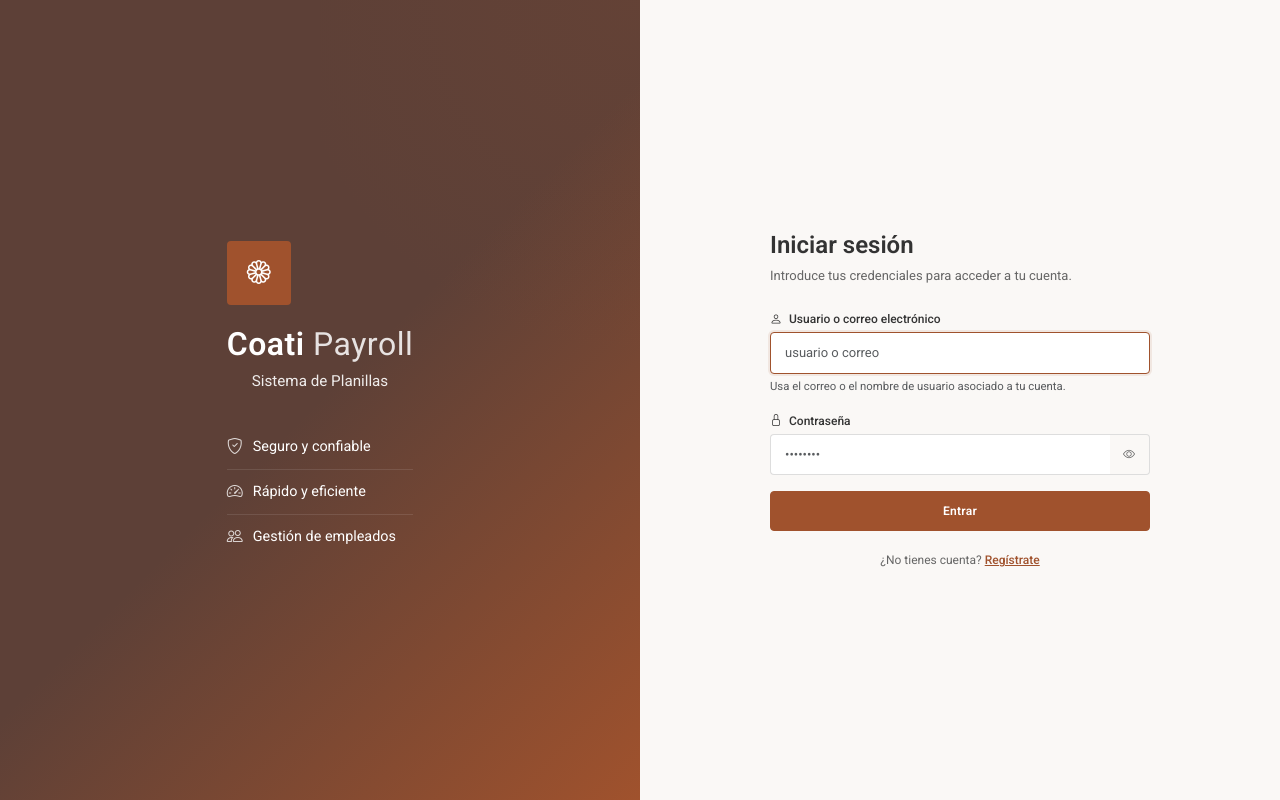
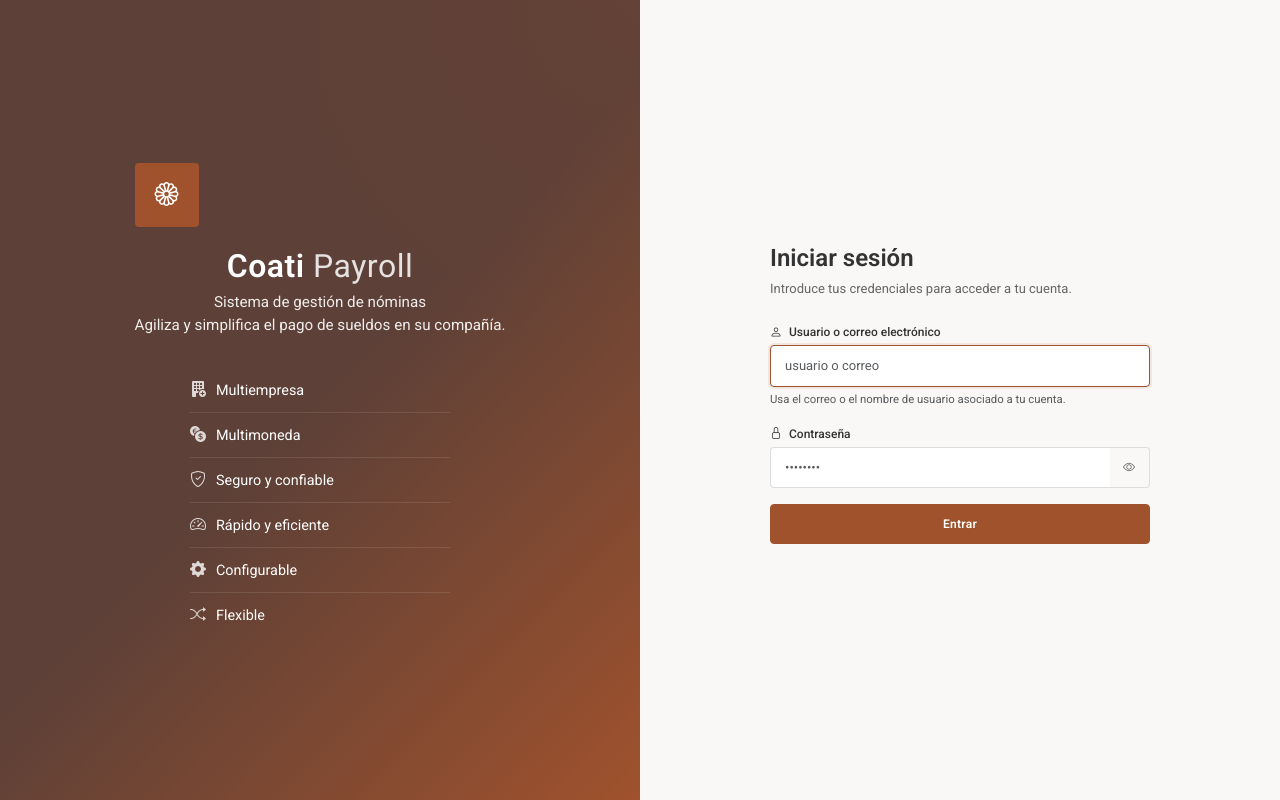
Before and after one commit to williamjmorenor/coati-payroll, a Flask app: page /auth/login in a window 1280 px wide. Run offline with Flask 3, Linux system fonts and the light colour scheme.

Commit message:
refactor: Login Screen
Signed-off-by: William Moreno Reyes <williamjmorenor@gmail.com>

```diff
--- a/coati_payroll/templates/auth/login.html
+++ b/coati_payroll/templates/auth/login.html
@@ -29,9 +29,22 @@
                 <div class="logo-container">
                     <span class="logo-placeholder logo-large"><i class="bi bi-flower1"></i></span>
                 </div>
-                <h1 class="brand-name">Coati <span>Payroll</span></h1>
-                <p class="brand-tagline">{{ _('Sistema de Planillas') }}</p>
+                <div>
+                    <h1 class="brand-name">Coati <span>Payroll</span></h1>
+                    <p class="brand-tagline">
+                        {{ _('Sistema de gestión de nóminas') }}<br>
+                        {{ _('Agiliza y simplifica el pago de sueldos en su compañía.') }}
+                    </p>
+                </div>
                 <div class="brand-features">
+                    <div class="feature-item">
+                        <i class="bi bi-building-fill-add"></i>
+                        <span>{{ _('Multiempresa') }}</span>
+                    </div>
+                    <div class="feature-item">
+                        <i class="bi bi-currency-exchange"></i>
+                        <span>{{ _('Multimoneda') }}</span>
+                    </div>
                     <div class="feature-item">
                         <i class="bi bi-shield-check"></i>
                         <span>{{ _('Seguro y confiable') }}</span>
@@ -41,8 +54,12 @@
                         <span>{{ _('Rápido y eficiente') }}</span>
                     </div>
                     <div class="feature-item">
-                        <i class="bi bi-people"></i>
-                        <span>{{ _('Gestión de empleados') }}</span>
+                        <i class="bi bi-gear-fill"></i>
+                        <span>{{ _('Configurable') }}</span>
+                    </div>
+                    <div class="feature-item">
+                        <i class="bi bi-shuffle"></i>
+                        <span>{{ _('Flexible') }}</span>
                     </div>
                 </div>
             </div>
@@ -89,8 +106,7 @@
                         <div class="input-group">
                             {{ form.password(id='password', class_='form-control form-control-lg', autocomplete='current-password', placeholder='••••••••') }}
                             <button type="button" id="togglePwd" class="btn btn-outline-secondary"
-                                aria-label="{{ _('Mostrar u ocultar contraseña') }}"
-                                aria-pressed="false">
+                                aria-label="{{ _('Mostrar u ocultar contraseña') }}" aria-pressed="false">
                                 <i class="bi bi-eye" id="toggleIcon" aria-hidden="true"></i>
                             </button>
                         </div>
@@ -103,11 +119,6 @@
                         {{ form.submit(class_='btn btn-primary btn-lg') }}
                     </div>
                 </form>
-
-                <div class="login-footer">
-                    {{ _('¿No tienes cuenta?') }}
-                    <a href="#">{{ _('Regístrate') }}</a>
-                </div>
             </div>
         </div>
     </div>
```
